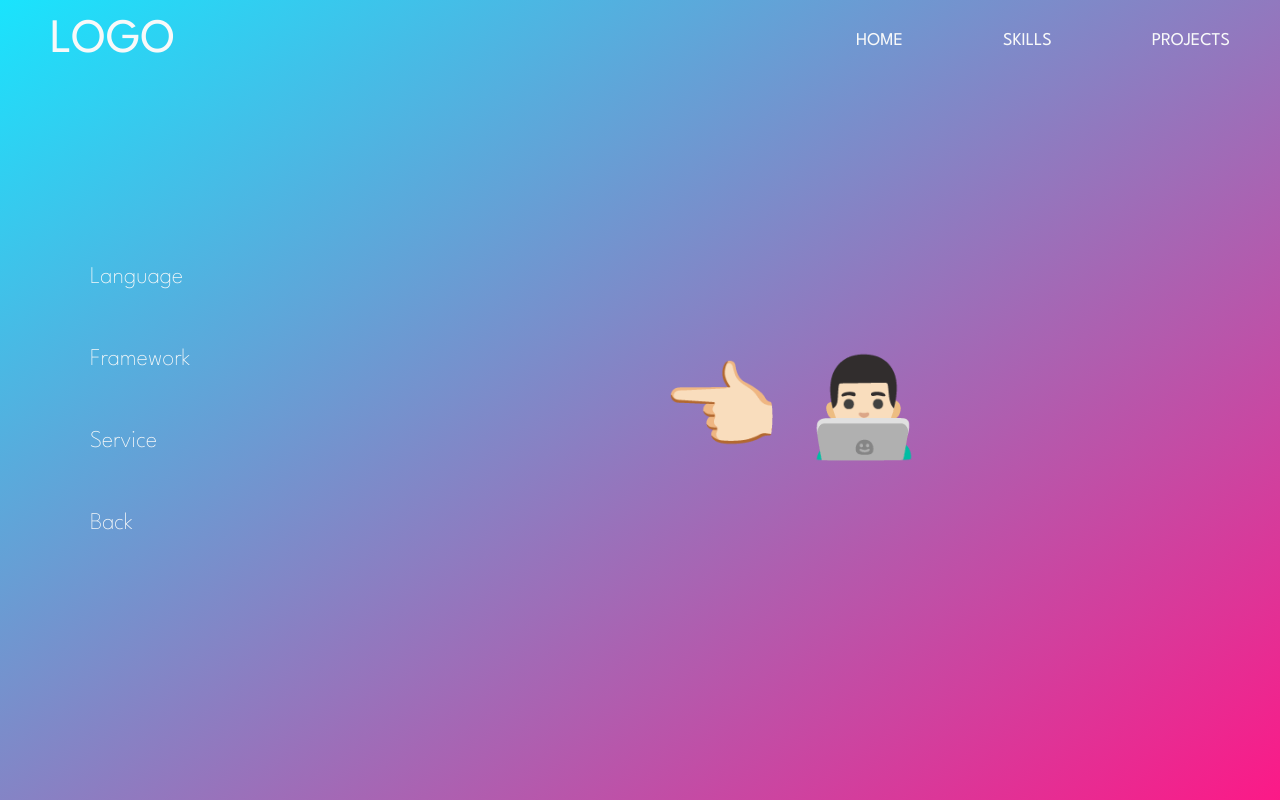
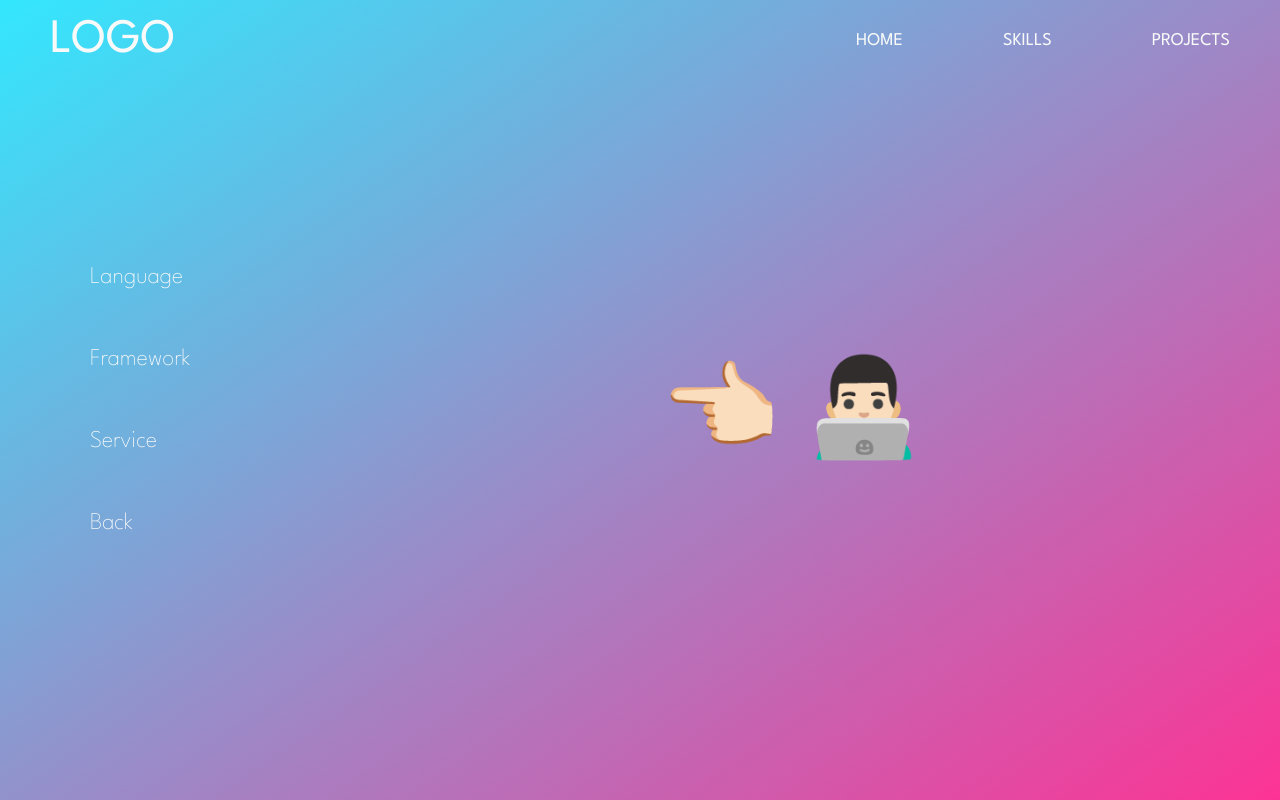
Before and after one commit to ak4598/portfolio-website, a Next.js app: page /skills/engineering/blockchain in a window 1280 px wide. Built offline with nearby package versions, Linux system fonts and the light colour scheme.

Commit message:
fix grammar, lighter background

```diff
--- a/pages/skills/engineering/index.tsx
+++ b/pages/skills/engineering/index.tsx
@@ -18,7 +18,7 @@ const Engineering = () => {
             <img src={AI.src} />
             <h2>Artificial Intelligence</h2>
             <p>
-              Extensive knowledge of the end-to-end delivery on solutions in
+              Extensive knowledge on the end-to-end delivery on solutions in
               both CV and NLP.
             </p>
             <a href="/skills/engineering/ai">
@@ -33,7 +33,7 @@ const Engineering = () => {
             <img src={Blockchain.src} />
             <h2>Blockchain</h2>
             <p>
-              Knowledge on both public chain and private chain. Blockchain is
+              Knowledge of both public chain and private chain. Blockchain is
               more than cryptocurrency.
             </p>
             <a href="/skills/engineering/blockchain">
--- a/pages/skills/styles/ai.module.css
+++ b/pages/skills/styles/ai.module.css
@@ -5,8 +5,8 @@
   flex-direction: column;
   background: linear-gradient(
     145deg,
-    rgba(0, 225, 253, 0.9) 0%,
-    rgba(252, 0, 122, 0.9) 100%
+    rgba(0, 225, 253, 0.8) 0%,
+    rgba(252, 0, 122, 0.8) 100%
   );
   height: 100%;
   width: 100%;
--- a/pages/skills/styles/blockchain.module.css
+++ b/pages/skills/styles/blockchain.module.css
@@ -5,8 +5,8 @@
   flex-direction: column;
   background: linear-gradient(
     145deg,
-    rgba(0, 225, 253, 0.9) 0%,
-    rgba(252, 0, 122, 0.9) 100%
+    rgba(0, 225, 253, 0.8) 0%,
+    rgba(252, 0, 122, 0.8) 100%
   );
   height: 100%;
   width: 100%;
--- a/pages/skills/styles/devops.module.css
+++ b/pages/skills/styles/devops.module.css
@@ -5,8 +5,8 @@
   flex-direction: column;
   background: linear-gradient(
     145deg,
-    rgba(0, 225, 253, 0.9) 0%,
-    rgba(252, 0, 122, 0.9) 100%
+    rgba(0, 225, 253, 0.8) 0%,
+    rgba(252, 0, 122, 0.8) 100%
   );
   height: 100%;
   width: 100%;
--- a/pages/skills/styles/engineering.module.css
+++ b/pages/skills/styles/engineering.module.css
@@ -4,8 +4,8 @@
   flex-direction: column;
   background: linear-gradient(
     145deg,
-    rgba(0, 225, 253, 0.9) 0%,
-    rgba(252, 0, 122, 0.9) 100%
+    rgba(0, 225, 253, 0.8) 0%,
+    rgba(252, 0, 122, 0.8) 100%
   );
   height: 100%;
   width: 100%;
@@ -53,7 +53,7 @@
   display: flex;
   justify-content: center;
   align-items: center;
-  margin: 40px 30px;
+  margin: 40px 20px;
 
   border-radius: 15px;
   border: 1px solid rgba(248, 249, 249, 0.4);
--- a/pages/skills/styles/web.module.css
+++ b/pages/skills/styles/web.module.css
@@ -5,8 +5,8 @@
   flex-direction: column;
   background: linear-gradient(
     145deg,
-    rgba(0, 225, 253, 0.9) 0%,
-    rgba(252, 0, 122, 0.9) 100%
+    rgba(0, 225, 253, 0.8) 0%,
+    rgba(252, 0, 122, 0.8) 100%
   );
   height: 100%;
   width: 100%;
```
